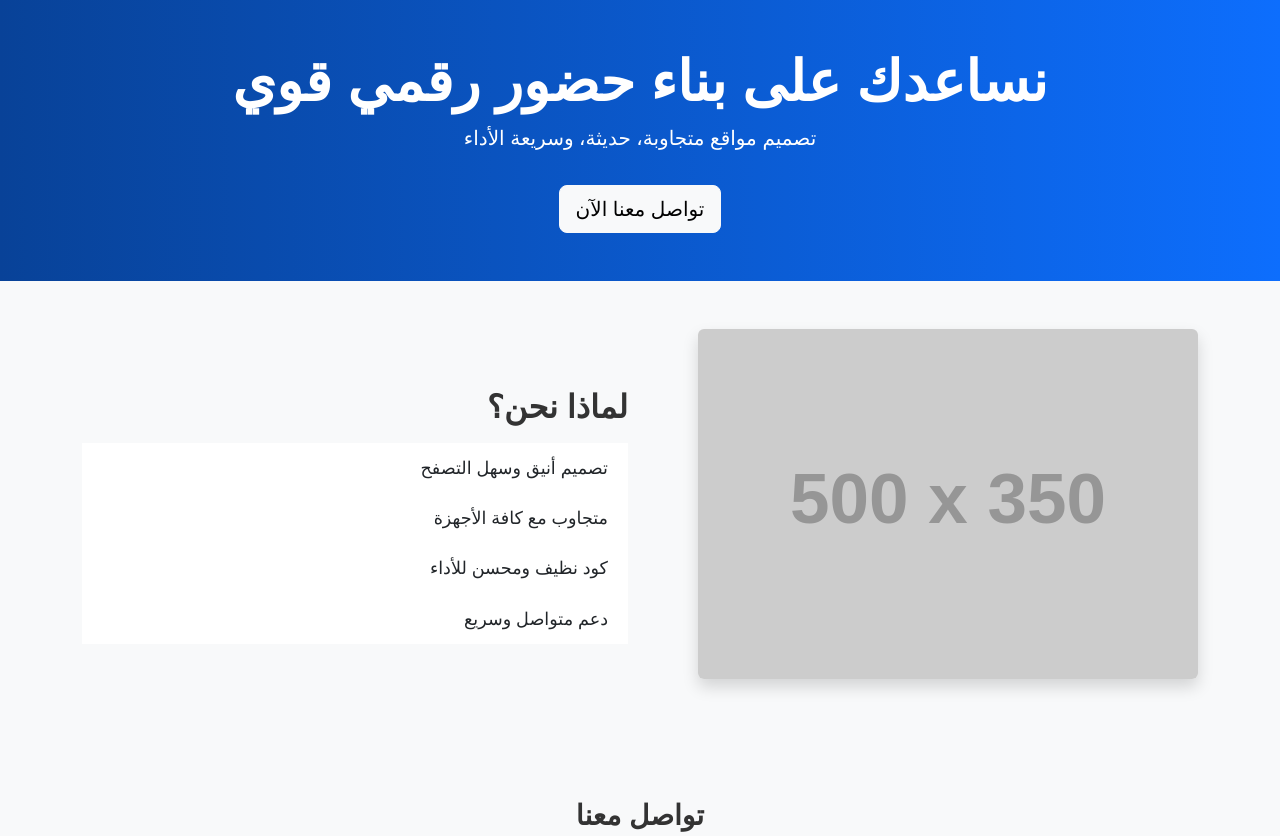
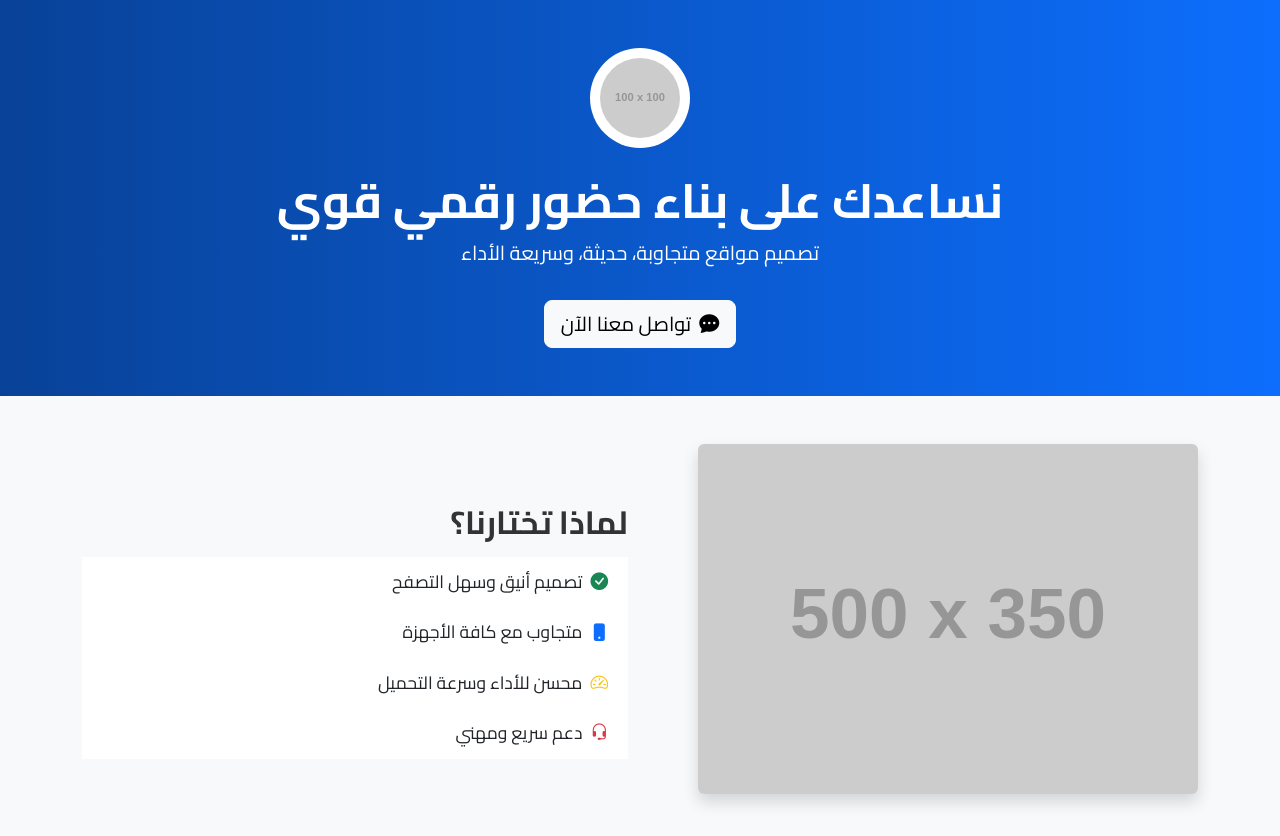
Before and after one commit to yassinehmd56/landing-page-01, a plain HTML site: page index.html in a window 1280 px wide. Shown: the top 836 px of the page. Drawn offline with nearby package versions, Linux system fonts and the light colour scheme; placeholder pictures from the web are drawn by us.

Commit message:
Add files via upload

```diff
--- a/index.html
+++ b/index.html
@@ -3,51 +3,57 @@
 <head>
   <meta charset="UTF-8" />
   <meta name="viewport" content="width=device-width, initial-scale=1" />
-    <title>خدمة رقمية احترافية</title>
+  <title>خدمة تصميم مواقع احترافية</title>
+
   <link href="https://cdn.jsdelivr.net/npm/bootstrap@5.3.0/dist/css/bootstrap.rtl.min.css" rel="stylesheet" />
+  <link href="https://cdn.jsdelivr.net/npm/bootstrap-icons@1.10.5/font/bootstrap-icons.css" rel="stylesheet">
+  <link href="https://fonts.googleapis.com/css2?family=Cairo:wght@400;700&display=swap" rel="stylesheet">
   <link rel="stylesheet" href="style.css" />
 </head>
 <body>
 
 <header class="hero text-white text-center py-5">
   <div class="container">
-        <h1 class="display-4 fw-bold">نساعدك على بناء حضور رقمي قوي</h1>
-        <p class="lead">تصميم مواقع متجاوبة، حديثة، وسريعة الأداء</p>
-        <a href="#contact" class="btn btn-light btn-lg mt-3">تواصل معنا الآن</a>
+    <img src="https://via.placeholder.com/100x100.png?text=ATX" class="mb-4 logo" alt="شعار الشركة">
+    <h1 class="display-5 fw-bold animate">نساعدك على بناء حضور رقمي قوي</h1>
+    <p class="lead animate">تصميم مواقع متجاوبة، حديثة، وسريعة الأداء</p>
+    <a href="#contact" class="btn btn-light btn-lg mt-3 animate"><i class="bi bi-chat-dots-fill me-2"></i>تواصل معنا الآن</a>
   </div>
 </header>
 
-<section class="container my-5">
+<section class="container my-5 fade-in">
   <div class="row align-items-center">
     <div class="col-md-6 mb-4">
-            <img src="https://via.placeholder.com/500x350?text=Digital+Design" class="img-fluid rounded shadow" alt="خدمة رقمية">
+      <img src="https://via.placeholder.com/500x350?text=Web+Design" class="img-fluid rounded shadow" alt="خدمة تصميم">
     </div>
     <div class="col-md-6">
-            <h2 class="mb-3">لماذا نحن؟</h2>
+      <h2 class="mb-3">لماذا تختارنا؟</h2>
       <ul class="list-group list-group-flush">
-                <li class="list-group-item">تصميم أنيق وسهل التصفح</li>
-                <li class="list-group-item">متجاوب مع كافة الأجهزة</li>
-                <li class="list-group-item">كود نظيف ومحسن للأداء</li>
-                <li class="list-group-item">دعم متواصل وسريع</li>
+        <li class="list-group-item"><i class="bi bi-check-circle-fill text-success me-2"></i>تصميم أنيق وسهل التصفح</li>
+        <li class="list-group-item"><i class="bi bi-phone-fill text-primary me-2"></i>متجاوب مع كافة الأجهزة</li>
+        <li class="list-group-item"><i class="bi bi-speedometer2 text-warning me-2"></i>محسن للأداء وسرعة التحميل</li>
+        <li class="list-group-item"><i class="bi bi-headset text-danger me-2"></i>دعم سريع ومهني</li>
       </ul>
     </div>
   </div>
 </section>
 
-<section class="bg-light py-5" id="contact">
+<section class="bg-light py-5 fade-in" id="contact">
   <div class="container text-center">
     <h3 class="mb-4">تواصل معنا</h3>
     <form class="mx-auto" style="max-width: 500px;">
       <input type="text" class="form-control mb-3" placeholder="الاسم الكامل" required>
       <input type="email" class="form-control mb-3" placeholder="البريد الإلكتروني" required>
       <textarea class="form-control mb-3" rows="4" placeholder="رسالتك" required></textarea>
-            <button type="submit" class="btn btn-primary btn-lg w-100">إرسال</button>
+      <button type="submit" class="btn btn-primary btn-lg w-100"><i class="bi bi-send-fill me-2"></i>إرسال</button>
     </form>
   </div>
 </section>
 
 <footer class="bg-dark text-white text-center py-3 mt-4">
-    &copy; 2025 جميع الحقوق محفوظة - Yassine Web Solutions
+  <div>
+    <i class="bi bi-code-slash"></i> تصميم وتطوير بواسطة Yassine Web Solutions &copy; 2025
+  </div>
 </footer>
 
 </body>
--- a/style.css
+++ b/style.css
@@ -1,17 +1,38 @@
 body {
-    font-family: "Cairo", sans-serif;
+  font-family: 'Cairo', sans-serif;
   direction: rtl;
   background-color: #f8f9fa;
   color: #333;
+  scroll-behavior: smooth;
 }
 
 .hero {
   background: linear-gradient(to left, #0d6efd, #084298);
   padding: 100px 0;
+  animation: slideDown 1.2s ease-out;
 }
 
 h1, h2, h3 {
   font-weight: bold;
+}
+
+.logo {
+  width: 100px;
+  height: auto;
+  border-radius: 50%;
+  background-color: white;
+  padding: 10px;
+}
+
+.animate {
+  animation: fadeInUp 1s ease-in-out;
+}
+
+.fade-in {
+  opacity: 0;
+  transform: translateY(20px);
+  animation: fadeIn 1s forwards;
+  animation-delay: 0.5s;
 }
 
 .list-group-item {
@@ -24,3 +45,32 @@ h1, h2, h3 {
 footer {
   font-size: 0.9rem;
 }
+
+@keyframes fadeInUp {
+  from {
+    opacity: 0;
+    transform: translateY(40px);
+  }
+  to {
+    opacity: 1;
+    transform: translateY(0);
+  }
+}
+
+@keyframes fadeIn {
+  to {
+    opacity: 1;
+    transform: none;
+  }
+}
+
+@keyframes slideDown {
+  from {
+    opacity: 0;
+    transform: translateY(-40px);
+  }
+  to {
+    opacity: 1;
+    transform: translateY(0);
+  }
+}
```
Lines whose indentation alone changed are shown as unchanged.
